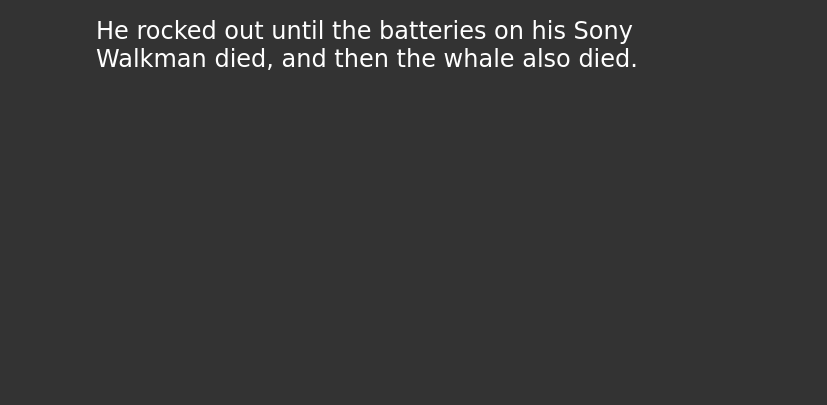
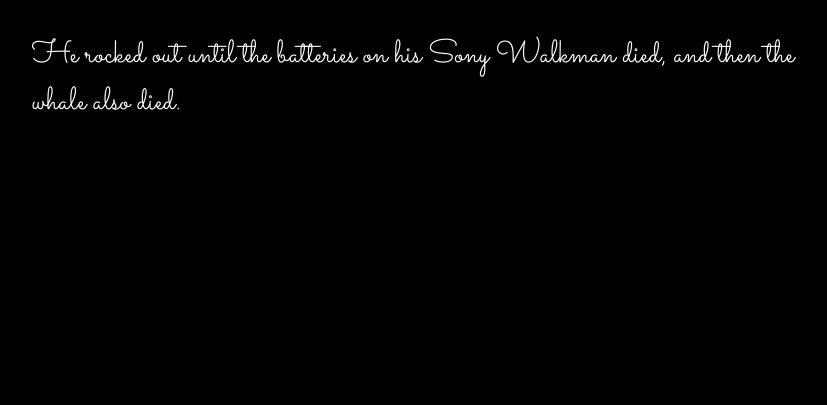
Before and after one commit to spartanbard/fireside-story, a plain HTML site: page index.html in a window 1280 px wide. Shown: the part 395-800 px from the top of the page, without its empty margins (224-1051 px from the left). Drawn offline with Linux system fonts and the light colour scheme.

Commit message:
made some textbook changes

```diff
--- a/index.html
+++ b/index.html
@@ -1,6 +1,8 @@
 <html>
   <head>
-      <link rel="stylesheet" type="text/css" href="style.css"></head>
+      <link rel="stylesheet" type="text/css" href="style.css">
+      <link href="https://fonts.googleapis.com/css?family=Sacramento" rel="stylesheet">
+  </head>
   <body>
     <p>It was a bright and sunny day on which a whale jumped onto the beach for a tan.</p>
     <p>The tan arrived on schedule, with no burning upon his flesh.</p>
--- a/style.css
+++ b/style.css
@@ -1,11 +1,11 @@
 body {
     color: white;
     background-color: black;
-    color: white;
-    background-color: #333;
-    font-size: 150%;
-    font-family: 'Satisfy', cursive;
-    margin: 5em 25%;
+    font-family: 'Sacramento', cursive;
+    font-size: 32px;
+    margin-top: 5%;
+    margin-left: 20%;
+    margin-right: 20%;
   }
 
 a {
```
